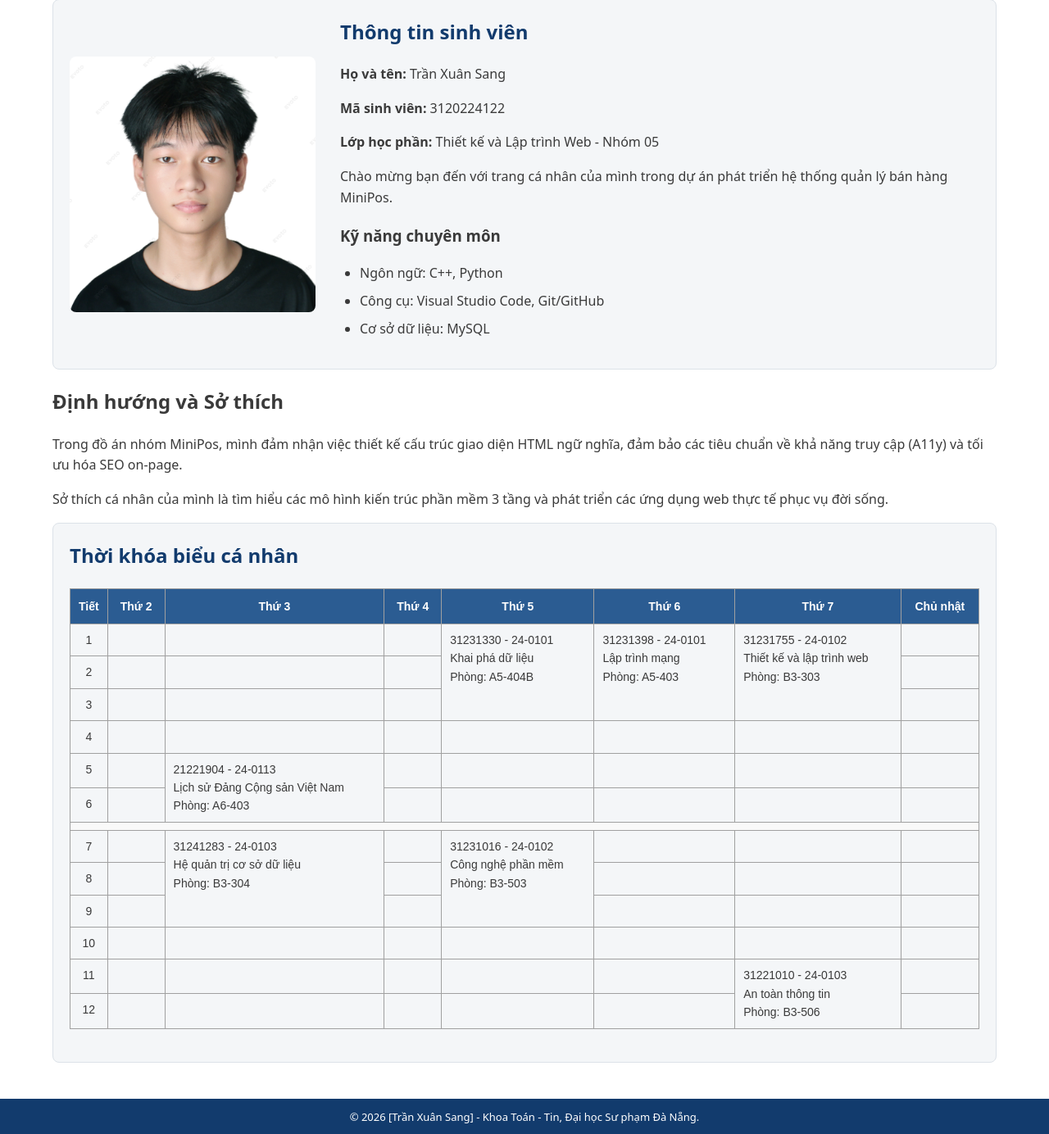
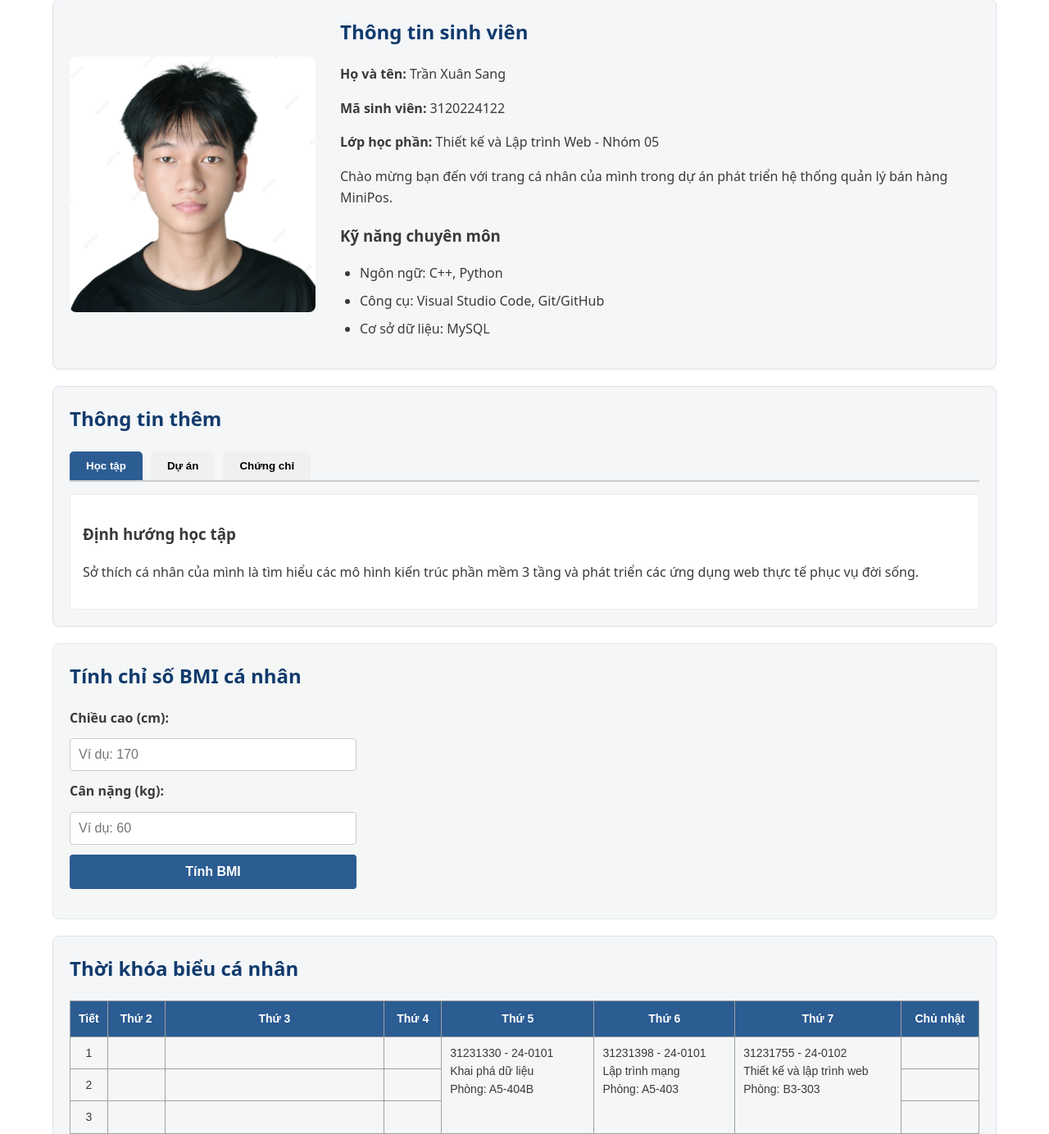
Before and after one commit to SGTr1108/ltweb-doan-nhom05, a PHP site: page /thanhvien/3120224122_sang/gioithieu.html in a window 1280 px wide. Shown: the part 276-1660 px from the top of the page at 82% size. Run offline with PHP 8.4, Linux system fonts and the light colour scheme.

Commit message:
Them tinh nang Tabs va tinh BMI cho trang ca nhan

```diff
--- a/thanhvien/3120224122_sang/gioithieu.html
+++ b/thanhvien/3120224122_sang/gioithieu.html
@@ -52,13 +52,51 @@
         </section>
 
         <!-- Article: Dự án và Sở thích -->
-        <article>
-            <h2>Định hướng và Sở thích</h2>
-            <p>Trong đồ án nhóm MiniPos, mình đảm nhận việc thiết kế cấu trúc giao diện HTML ngữ nghĩa, đảm bảo các tiêu
-                chuẩn về khả năng truy cập (A11y) và tối ưu hóa SEO on-page.</p>
-            <p>Sở thích cá nhân của mình là tìm hiểu các mô hình kiến trúc phần mềm 3 tầng và phát triển các ứng dụng
-                web thực tế phục vụ đời sống.</p>
-        </article>
+        <!-- Chức năng 1: Chuyển đổi thẻ nội dung (Tabbed Content) -->
+        <section class="tabs-section">
+            <h2>Thông tin thêm</h2>
+            <!-- Các nút Tab -->
+            <div class="tab-buttons" role="tablist">
+                <button class="tab-btn active" role="tab" aria-selected="true" aria-controls="tab-hoctap"
+                    id="btn-hoctap">Học tập</button>
+                <button class="tab-btn" role="tab" aria-selected="false" aria-controls="tab-duan" id="btn-duan">Dự
+                    án</button>
+                <button class="tab-btn" role="tab" aria-selected="false" aria-controls="tab-chungchi"
+                    id="btn-chungchi">Chứng chỉ</button>
+            </div>
+
+            <!-- Nội dung các Tab -->
+            <div class="tab-content active" id="tab-hoctap" role="tabpanel" aria-labelledby="btn-hoctap">
+                <h3>Định hướng học tập</h3>
+                <p>Sở thích cá nhân của mình là tìm hiểu các mô hình kiến trúc phần mềm 3 tầng và phát triển các ứng
+                    dụng web thực tế phục vụ đời sống.</p>
+            </div>
+            <div class="tab-content" id="tab-duan" role="tabpanel" aria-labelledby="btn-duan">
+                <h3>Dự án MiniPos</h3>
+                <p>Trong đồ án nhóm MiniPos, mình đảm nhận việc thiết kế cấu trúc giao diện HTML ngữ nghĩa, đảm bảo các
+                    tiêu chuẩn về khả năng truy cập (A11y) và tối ưu hóa SEO on-page.</p>
+            </div>
+            <div class="tab-content" id="tab-chungchi" role="tabpanel" aria-labelledby="btn-chungchi">
+                <h3>Chứng chỉ & Thành tích</h3>
+                <p>Đang hoàn thiện chứng chỉ ngoại ngữ và các kỹ năng lập trình nâng cao.</p>
+            </div>
+        </section>
+
+        <!-- Chức năng 2: Tính chỉ số BMI -->
+        <section class="bmi-section">
+            <h2>Tính chỉ số BMI cá nhân</h2>
+            <div class="bmi-form">
+                <label for="chieu-cao">Chiều cao (cm):</label>
+                <input type="number" id="chieu-cao" placeholder="Ví dụ: 170" min="50" max="300">
+
+                <label for="can-nang">Cân nặng (kg):</label>
+                <input type="number" id="can-nang" placeholder="Ví dụ: 60" min="10" max="300">
+
+                <button id="btn-tinh-bmi" type="button">Tính BMI</button>
+            </div>
+            <!-- aria-live="polite" giúp trình đọc màn hình tự động đọc kết quả khi nó xuất hiện -->
+            <p id="kq-bmi" aria-live="polite" class="bmi-result"></p>
+        </section>
 
         <!-- Bảng: Thời khóa biểu tuần -->
         <section>
@@ -239,6 +277,8 @@
     <footer>
         <p>&copy; 2026 [Trần Xuân Sang] - Khoa Toán - Tin, Đại học Sư phạm Đà Nẵng.</p>
     </footer>
+    <!-- Gọi file JavaScript cá nhân -->
+    <script type="module" src="js/canhan.js"></script>
 </body>
 
 </html>
--- /dev/null
+++ b/thanhvien/3120224122_sang/js/canhan.js
@@ -0,0 +1,76 @@
+/*
+Tệp js/canhan.js - Code tương tác cho trang cá nhân (Phần C)
+Chức năng 1 (Tabbed Content): Chuyển đổi qua lại giữa các nội dung. Thử nghiệm: Click chuột hoặc dùng phím Tab di chuyển tới nút và nhấn Enter.
+Chức năng 2 (Tính BMI): Nhập số liệu và tính kết quả. Thử nghiệm: Nhập chiều cao, cân nặng và bấm "Tính BMI". Kết quả hiển thị tức thời qua textContent.
+*/
+
+document.addEventListener('DOMContentLoaded', () => {
+
+    // ==========================================
+    // CHỨC NĂNG 1: CHUYỂN ĐỔI TAB (TABBED CONTENT)
+    // ==========================================
+    const tabBtns = document.querySelectorAll('.tab-btn');
+    const tabContents = document.querySelectorAll('.tab-content');
+
+    tabBtns.forEach(btn => {
+        btn.addEventListener('click', () => {
+            // 1. Xóa trạng thái active của tất cả các tab
+            tabBtns.forEach(b => {
+                b.classList.remove('active');
+                b.setAttribute('aria-selected', 'false');
+            });
+            tabContents.forEach(c => c.classList.remove('active'));
+
+            // 2. Kích hoạt tab hiện tại vừa bấm
+            btn.classList.add('active');
+            btn.setAttribute('aria-selected', 'true');
+
+            // 3. Hiển thị nội dung tương ứng dựa vào thuộc tính aria-controls
+            const targetId = btn.getAttribute('aria-controls');
+            document.getElementById(targetId).classList.add('active');
+        });
+    });
+
+    // ==========================================
+    // CHỨC NĂNG 2: TÍNH CHỈ SỐ BMI
+    // ==========================================
+    const btnTinhBMI = document.getElementById('btn-tinh-bmi');
+    const inputChieuCao = document.getElementById('chieu-cao');
+    const inputCanNang = document.getElementById('can-nang');
+    const kqBMI = document.getElementById('kq-bmi');
+
+    if (btnTinhBMI) {
+        btnTinhBMI.addEventListener('click', () => {
+            // Lấy giá trị và chuyển thành số thập phân
+            const heightCm = parseFloat(inputChieuCao.value);
+            const weightKg = parseFloat(inputCanNang.value);
+
+            // Kiểm tra dữ liệu đầu vào hợp lệ không
+            if (!heightCm || !weightKg || heightCm <= 0 || weightKg <= 0) {
+                kqBMI.textContent = 'Vui lòng nhập chiều cao và cân nặng hợp lệ bằng số!';
+                kqBMI.style.color = '#d9534f'; // Màu đỏ báo lỗi
+                return;
+            }
+
+            // Công thức BMI = Cân nặng (kg) / Chiều cao(m)^2
+            const heightM = heightCm / 100;
+            const bmi = (weightKg / (heightM * heightM)).toFixed(1);
+
+            // Xếp loại BMI
+            let danhGia = '';
+            if (bmi < 18.5) {
+                danhGia = 'Thiếu cân';
+            } else if (bmi >= 18.5 && bmi <= 24.9) {
+                danhGia = 'Bình thường - Chúc mừng bạn có vóc dáng tốt!';
+            } else if (bmi >= 25 && bmi <= 29.9) {
+                danhGia = 'Thừa cân';
+            } else {
+                danhGia = 'Béo phì';
+            }
+
+            // Gắn kết quả ra HTML (Dùng textContent để chống XSS theo đúng yêu cầu đề bài)
+            kqBMI.textContent = `Chỉ số BMI của bạn là ${bmi} (${danhGia}).`;
+            kqBMI.style.color = '#2b5c92'; // Màu xanh biển thành công
+        });
+    }
+});
--- a/thanhvien/3120224122_sang/style_canhan.css
+++ b/thanhvien/3120224122_sang/style_canhan.css
@@ -105,3 +105,93 @@ table th, table td {
         align-items: center;
     }
 }
+
+/* ========================================= */
+/* CSS CHO TABS VÀ BMI (PHẦN C) */
+/* ========================================= */
+
+/* Chức năng 1: Tabs */
+.tabs-section {
+    margin-top: 10px;
+}
+.tab-buttons {
+    display: flex;
+    gap: 10px;
+    border-bottom: 2px solid #ccc;
+    margin-bottom: 15px;
+    overflow-x: auto; /* Hỗ trợ cuộn ngang nếu tab quá dài trên mobile */
+    -webkit-overflow-scrolling: touch;
+}
+.tab-btn {
+    padding: 10px 20px;
+    border: none;
+    background: #f0f0f0;
+    cursor: pointer;
+    border-radius: 5px 5px 0 0;
+    font-weight: bold;
+    white-space: nowrap;
+    transition: background 0.3s;
+}
+.tab-btn.active {
+    background: #2b5c92;
+    color: white;
+}
+.tab-btn:hover:not(.active) {
+    background: #e0e0e0;
+}
+.tab-content {
+    display: none;
+    padding: 15px;
+    border: 1px solid #eee;
+    border-radius: 0 0 5px 5px;
+    background: #fff;
+}
+.tab-content.active {
+    display: block;
+}
+
+/* Chức năng 2: Khối tính BMI */
+.bmi-section {
+    margin-top: 20px;
+    padding: 20px;
+    background: #f4f7f6;
+    border-radius: 8px;
+    border: 1px solid #e1e8ed;
+}
+.bmi-form {
+    display: flex;
+    flex-direction: column;
+    gap: 12px;
+    max-width: 350px;
+}
+.bmi-form label {
+    font-weight: bold;
+}
+.bmi-form input {
+    padding: 10px;
+    border: 1px solid #ccc;
+    border-radius: 4px;
+    font-size: 16px;
+}
+.bmi-form input:focus {
+    outline: 2px solid #2b5c92;
+}
+.bmi-form button {
+    padding: 12px;
+    background: #2b5c92;
+    color: white;
+    border: none;
+    border-radius: 4px;
+    cursor: pointer;
+    font-weight: bold;
+    font-size: 16px;
+    transition: background 0.3s;
+}
+.bmi-form button:hover {
+    background: #1a3d63;
+}
+.bmi-result {
+    margin-top: 15px;
+    font-weight: bold;
+    font-size: 16px;
+}
```
